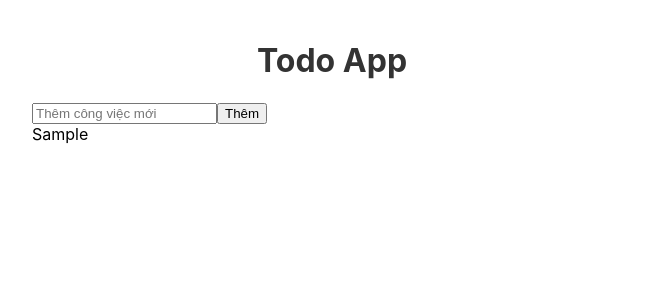
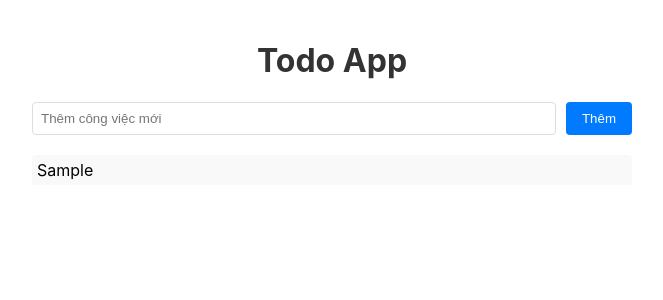
Before and after one commit to ngtrnhao/todo_list, a React (Create React App) app in the folder todo-app/: page / in a window 1280 px wide. Both pictures are taken after typing "Sample" into the empty fields and a click on the button "Thêm". Shown: the top 300 px of the page, without its empty margins (308-971 px from the left). Built offline with nearby package versions, Linux system fonts and the light colour scheme.

Commit message:
feat(ToDoList): Implement add to do list and styles

```diff
--- a/todo-app/src/App.css
+++ b/todo-app/src/App.css
@@ -7,3 +7,37 @@ h1{
   text-align:center;
   color:#333;
 }
+form{
+  display: flex;
+  gap:10px;
+  margin-bottom: 20px;
+}
+input[type="text"] {
+ flex:1;
+ padding: 8px;
+ border: 1px solid #ddd;
+ border-radius: 4px;
+}
+button{
+  padding: 8px 16px;
+  background: #007bff;
+  color: white;
+  border:none;
+  border-radius:4px;
+  cursor: pointer;
+}
+.todo-list{
+  margin-top: 20px;
+}
+.todo-item{
+  background: #f9f9f9;
+  padding: 5px;
+  margin-bottom: 10px;
+  border-radius: 4px;
+  display: flex;
+  align-items: center;
+}
+
+.todo-item span{
+  flex:1;
+}
--- a/todo-app/src/App.jsx
+++ b/todo-app/src/App.jsx
@@ -1,5 +1,6 @@
 import './App.css';
 import ToDoForm from './components/TodoForm';
+import ToDoList from './components/ToDoList';
 import {useState} from 'react';
 function App() {
   const [todos, setTodos] = useState([]);
@@ -16,11 +17,7 @@ function App() {
     <div className="App">
      <h1>Todo App</h1>
       <ToDoForm onAdd = {handleAddToDo} />
-      <div>
-        {todos.map(todo => (
-          <div key = {todo.id}>{todo.text}</div>
-        ))}
-      </div>
+      <ToDoList todos = {todos} />
     </div>
   );
 }
--- /dev/null
+++ b/todo-app/src/components/ToDoList.jsx
@@ -0,0 +1,14 @@
+import React from 'react';
+
+function TodoList({todos}) {
+    return (
+        <div className = "todo-list">
+            {todos.map(todo =>(
+                <div key ={todo.id} className="todo-item">
+                    <span>{todo.text}</span>
+                </div>
+            ))}
+        </div>
+    )
+}
+export default TodoList;
```
